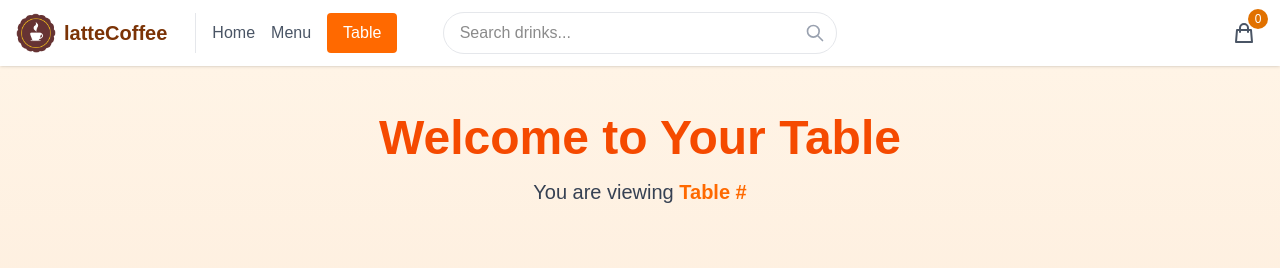
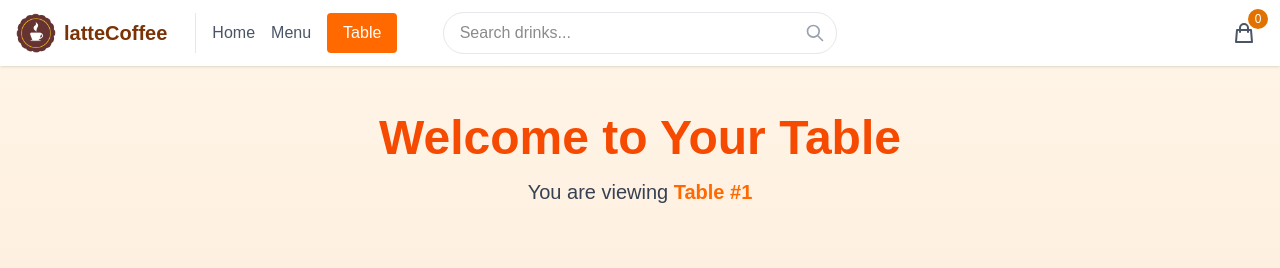
Before and after one commit to KhanhBaoLe/Latte-coffee-web, a Next.js app: page /table/1 in a window 1280 px wide. Shown: the top 268 px of the page. Built offline with nearby package versions, Linux system fonts and the light colour scheme.

Commit message:
fix table_id

```diff
--- a/app/table/[id]/page.tsx
+++ b/app/table/[id]/page.tsx
@@ -1,13 +1,20 @@
 'use client';
 
 import CoffeeSection from '@/app/components/coffee-section';
-import { useRouter, useSearchParams } from 'next/navigation';
+// import { /*useRouter*/ useSearchParams } from 'next/navigation';
 import { useCart } from '../../components/CartContext';
+import { table as tableList } from '@/app/data/id_table';
+import { useParams } from 'next/navigation';
 
 export default function TablePage() {
-    const searchParams = useSearchParams();
-    const tableId = searchParams.get('id');
-    const router = useRouter();
+    // const searchParams = useSearchParams();
+    const params = useParams();
+    const tableId = params.id ? `table${params.id}` : null;
+     // Tìm table theo id
+    const foundTable = tableList.find(t => t.id_table === tableId);
+    // Lấy số bàn từ id_table (ví dụ: "table1" => "1")
+    const tableNumber = foundTable ? foundTable.id_table.replace('table', '') : 'Unknown';
+    // const router = useRouter();
     const { cartItems, totalPrice } = useCart();
 
     return (
@@ -18,7 +25,7 @@ export default function TablePage() {
                 <section className="text-center">
                     <h1 className="text-5xl font-black text-orange-600 mb-4">Welcome to Your Table</h1>
                     <p className="text-xl text-gray-700">
-                        You are viewing <span className="font-semibold text-orange-500">Table #{tableId}</span>
+                        You are viewing <span className="font-semibold text-orange-500">Table #{tableNumber}</span>
                     </p>
                 </section>
 
```
